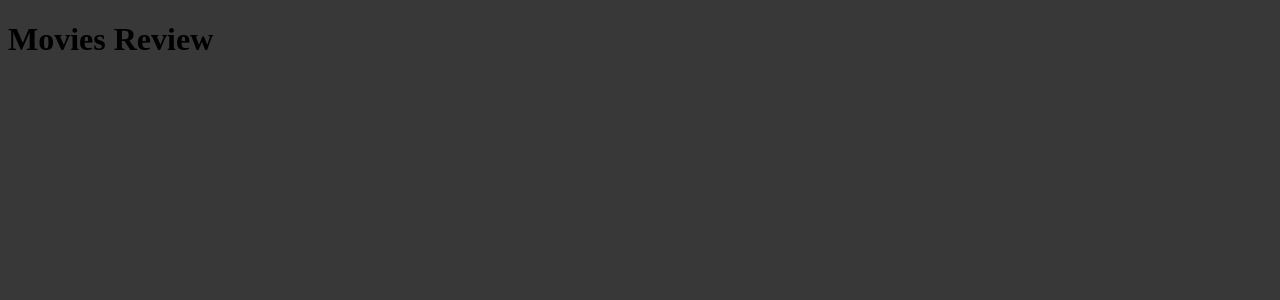
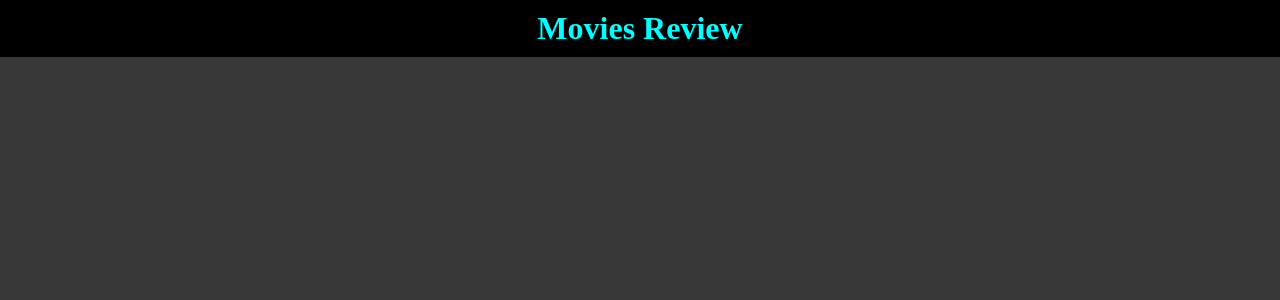
Before and after one commit to Meetawa/movies-review-app, a React (Create React App) app: page / in a window 1280 px wide. Shown: the top 300 px of the page. Built offline with nearby package versions, Linux system fonts and the light colour scheme.

Commit message:
fix some  issues

```diff
--- a/src/App.js
+++ b/src/App.js
@@ -3,9 +3,9 @@ import Header from "./components/Header";
 
 const App = () => {
   return (
-    <>
+    <div className="header-styles">
       <Header />
-    </>
+    </div>
   );
 };
 
--- a/src/components/Header.jsx
+++ b/src/components/Header.jsx
@@ -2,7 +2,7 @@ import React from "react";
 
 const Header = () => {
   return (
-    <div>
+    <div className="header">
       <h1>Movies Review</h1>
     </div>
   );
--- a/src/index.css
+++ b/src/index.css
@@ -1,3 +1,13 @@
 body {
   background-color: rgb(56, 56, 56);
+  color: aqua;
+  margin: 0;
 }
+.header {
+  background-color: black;
+  text-align: center;
+  padding: 10px;
+}
+h1 {
+  margin: 0;
+}
```
